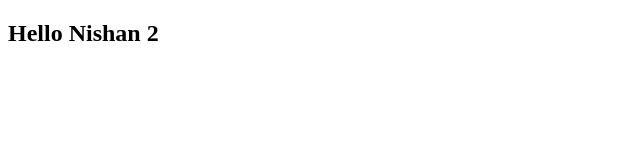
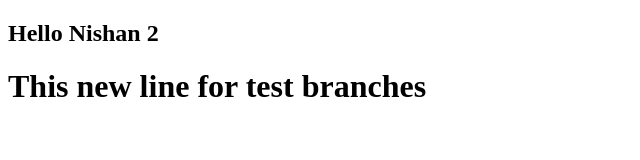
Before and after one commit to PDNMadhushanka/testProject, a plain HTML site: page hello.html in a window 1280 px wide. Shown: the whole page, without its empty margins (0-640 px from the left). Drawn offline with Linux system fonts and the light colour scheme.

Commit message:
changes for hello.html file

```diff
--- a/hello.html
+++ b/hello.html
@@ -7,5 +7,6 @@
 </head>
 <body>
     <h2>Hello Nishan 2</h2>
+    <h1>This new line for test branches</h1>
 </body>
 </html>
```
